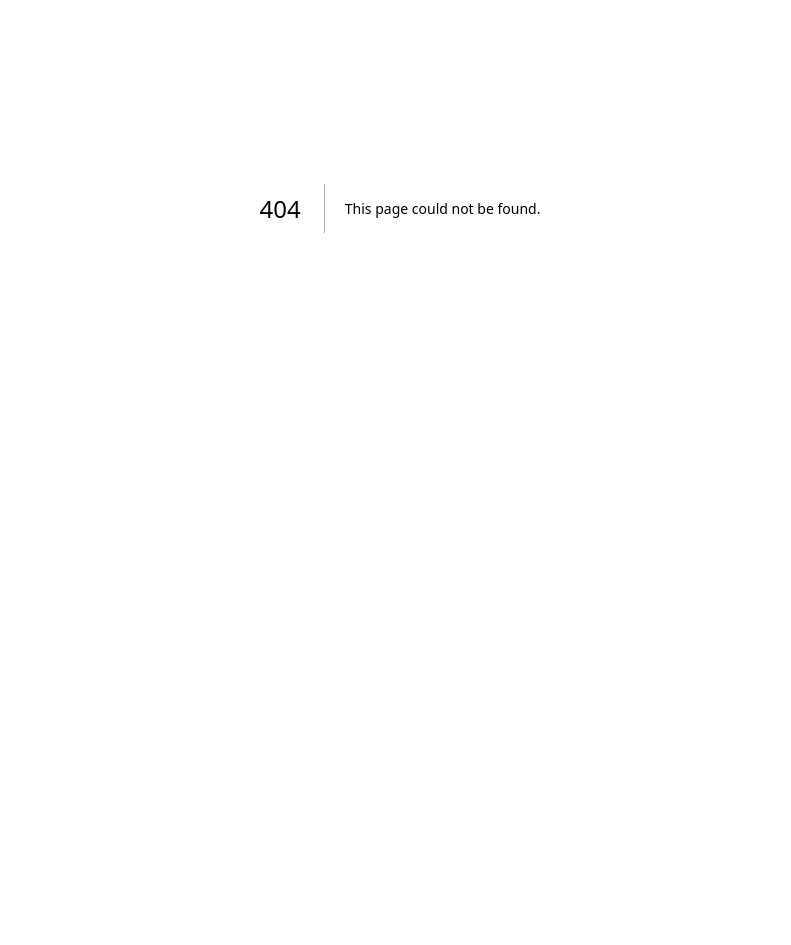
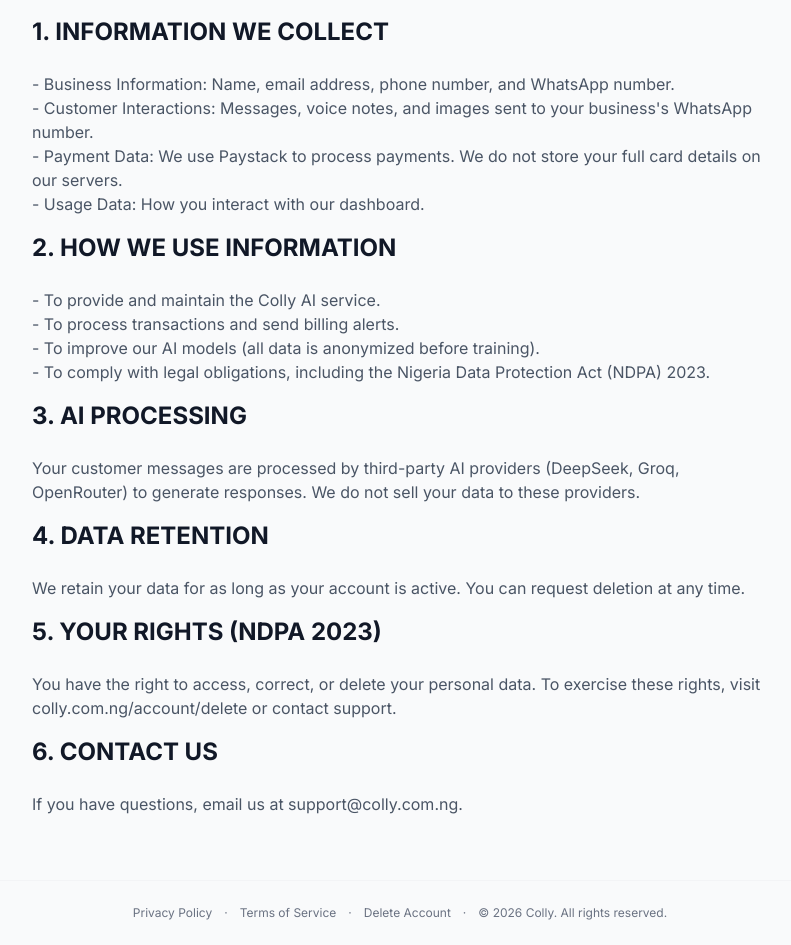
Before and after one commit to collyapp-byte/Colly, a Next.js app: page /privacy in a window 1280 px wide. Before the commit this address had no page. Shown: the part 192-1137 px from the top of the page, without its empty margins (240-1031 px from the left). Before the commit the page ends 800 px from the top, so only its background shows below. Built offline with nearby package versions, Linux system fonts and the light colour scheme.

Commit message:
Legal pages: Privacy, Terms, Account Deletion + Global Footer

```diff
--- a/app/(agents)/layout.tsx
+++ b/app/(agents)/layout.tsx
@@ -2,6 +2,7 @@
 import { connection } from "next/server";
 import { AgentShell } from "@/components/agents/agent-shell";
 import { AgentBadge } from "@/components/agents/agent-badge";
+import { Footer } from "@/components/ui/footer";
 import { requireAgent } from "@/lib/agent-auth";
 
 /*
@@ -36,6 +37,7 @@
   return (
     <AgentShell agentBadge={<AgentBadge agent={agent} />}>
       {children}
+      <Footer />
     </AgentShell>
   );
 }
--- a/app/(agents-public)/layout.tsx
+++ b/app/(agents-public)/layout.tsx
@@ -1,9 +1,11 @@
 import Image from "next/image";
 import type { ReactNode } from "react";
+import { Footer } from "@/components/ui/footer";
 
 /**
  * Layout for the signed-out agent screens (signup and login). Mirrors the
- * business auth layout: a centred card under the Colly mark.
+ * business auth layout: a centred card under the Colly mark, with the global
+ * footer at the bottom of the page.
  */
 export default function AgentsPublicLayout({
   children,
@@ -11,7 +13,8 @@
   children: ReactNode;
 }) {
   return (
-    <div className="flex min-h-screen flex-col items-center justify-center bg-background px-4 py-10">
+    <div className="flex min-h-screen flex-col bg-background">
+      <div className="flex flex-1 flex-col items-center justify-center px-4 py-10">
         <div className="w-full max-w-md">
           <div className="mb-6 flex items-center justify-center gap-2.5">
             <Image src="/logo.svg" alt="Colly" width={40} height={40} priority />
@@ -27,5 +30,8 @@
           {children}
         </div>
       </div>
+
+      <Footer />
+    </div>
   );
 }
--- a/app/(auth)/layout.tsx
+++ b/app/(auth)/layout.tsx
@@ -1,13 +1,16 @@
 import Image from "next/image";
 import type { ReactNode } from "react";
+import { Footer } from "@/components/ui/footer";
 
 /**
  * Layout for the signed-out screens. The dashboard's sidebar and top bar don't
- * apply here, so this is just a centred card with the brand above it.
+ * apply here, so this is just a centred card with the brand above it, plus the
+ * global footer pinned to the bottom of the page.
  */
 export default function AuthLayout({ children }: { children: ReactNode }) {
   return (
-    <div className="flex min-h-screen flex-col items-center justify-center bg-background px-4 py-10">
+    <div className="flex min-h-screen flex-col bg-background">
+      <div className="flex flex-1 flex-col items-center justify-center px-4 py-10">
         <div className="w-full max-w-md">
           <div className="mb-6 flex items-center justify-center gap-2.5">
             <Image src="/logo.svg" alt="Colly" width={40} height={40} priority />
@@ -19,5 +22,8 @@
           {children}
         </div>
       </div>
+
+      <Footer />
+    </div>
   );
 }
--- a/app/(dashboard)/layout.tsx
+++ b/app/(dashboard)/layout.tsx
@@ -1,6 +1,7 @@
 import type { Metadata } from "next";
 import { connection } from "next/server";
 import { DashboardShell } from "@/components/dashboard/dashboard-shell";
+import { Footer } from "@/components/ui/footer";
 import { requireAuth } from "@/lib/auth";
 import { requireSiteAccess } from "@/lib/auth-guards";
 
@@ -48,6 +49,7 @@
   return (
     <DashboardShell businessName={user.businessName}>
       {children}
+      <Footer />
     </DashboardShell>
   );
 }
--- /dev/null
+++ b/app/(public)/account/delete/page.tsx
@@ -0,0 +1,48 @@
+import type { Metadata } from "next";
+
+export const metadata: Metadata = {
+  title: "Account Deletion",
+  description:
+    "Request the permanent deletion of your Colly account and all associated data.",
+};
+
+export default function AccountDeletePage() {
+  return (
+    <div className="max-w-3xl mx-auto py-12 px-4">
+      <h1 className="text-2xl font-bold mb-6">Account Deletion</h1>
+
+      <p className="text-gray-600 mb-4 whitespace-pre-wrap">
+        {`Last updated: October 17, 2026`}
+      </p>
+
+      <p className="text-gray-600 mb-4 whitespace-pre-wrap">
+        {`At Colly, we respect your privacy. You can request the permanent deletion of your account and all associated data at any time.`}
+      </p>
+
+      <h2 className="text-2xl font-bold mb-6">
+        WHAT HAPPENS WHEN YOU DELETE YOUR ACCOUNT:
+      </h2>
+      <p className="text-gray-600 mb-4 whitespace-pre-wrap">
+        {`- Your business profile, dashboard access, and AI assistant will be permanently disabled.
+- All conversations, customer data, product catalogs, and sales records will be permanently erased from our active databases within 30 days.
+- Your subscription will be cancelled immediately via Paystack.`}
+      </p>
+
+      <h2 className="text-2xl font-bold mb-6">HOW TO DELETE:</h2>
+      <p className="text-gray-600 mb-4 whitespace-pre-wrap">
+        {`Send an email to support@colly.com.ng with the subject line "Account Deletion Request" from the email address associated with your Colly account, OR use the button below.`}
+      </p>
+
+      <p className="text-gray-600 mb-4 whitespace-pre-wrap">
+        {`Please note: Once deleted, this data cannot be recovered.`}
+      </p>
+
+      <a
+        href="mailto:support@colly.com.ng?subject=Account%20Deletion%20Request"
+        className="inline-flex items-center justify-center rounded-lg bg-red-600 px-6 py-3 text-sm font-semibold text-white hover:bg-red-700 transition-colors"
+      >
+        Request Account Deletion
+      </a>
+    </div>
+  );
+}
--- /dev/null
+++ b/app/(public)/layout.tsx
@@ -0,0 +1,15 @@
+import type { ReactNode } from "react";
+import { Footer } from "@/components/ui/footer";
+
+/**
+ * Layout for the always-public pages (legal pages, account deletion). No
+ * session is required, so this is just a page column with the global footer.
+ */
+export default function PublicLayout({ children }: { children: ReactNode }) {
+  return (
+    <div className="flex min-h-screen flex-col bg-background">
+      <main className="flex-1">{children}</main>
+      <Footer />
+    </div>
+  );
+}
--- /dev/null
+++ b/app/(public)/privacy/page.tsx
@@ -0,0 +1,59 @@
+import type { Metadata } from "next";
+
+export const metadata: Metadata = {
+  title: "Privacy Policy",
+  description:
+    "How Colly collects, uses, and protects your information under the Nigeria Data Protection Act 2023.",
+};
+
+export default function PrivacyPage() {
+  return (
+    <div className="max-w-3xl mx-auto py-12 px-4">
+      <h1 className="text-2xl font-bold mb-6">Privacy Policy</h1>
+
+      <p className="text-gray-600 mb-4 whitespace-pre-wrap">
+        {`Last updated: October 17, 2026`}
+      </p>
+
+      <p className="text-gray-600 mb-4 whitespace-pre-wrap">
+        {`Colly ("we," "us," or "our") provides an AI-powered WhatsApp assistant for businesses in Nigeria. This Privacy Policy explains how we collect, use, and protect your information.`}
+      </p>
+
+      <h2 className="text-2xl font-bold mb-6">1. INFORMATION WE COLLECT</h2>
+      <p className="text-gray-600 mb-4 whitespace-pre-wrap">
+        {`- Business Information: Name, email address, phone number, and WhatsApp number.
+- Customer Interactions: Messages, voice notes, and images sent to your business's WhatsApp number.
+- Payment Data: We use Paystack to process payments. We do not store your full card details on our servers.
+- Usage Data: How you interact with our dashboard.`}
+      </p>
+
+      <h2 className="text-2xl font-bold mb-6">2. HOW WE USE INFORMATION</h2>
+      <p className="text-gray-600 mb-4 whitespace-pre-wrap">
+        {`- To provide and maintain the Colly AI service.
+- To process transactions and send billing alerts.
+- To improve our AI models (all data is anonymized before training).
+- To comply with legal obligations, including the Nigeria Data Protection Act (NDPA) 2023.`}
+      </p>
+
+      <h2 className="text-2xl font-bold mb-6">3. AI PROCESSING</h2>
+      <p className="text-gray-600 mb-4 whitespace-pre-wrap">
+        {`Your customer messages are processed by third-party AI providers (DeepSeek, Groq, OpenRouter) to generate responses. We do not sell your data to these providers.`}
+      </p>
+
+      <h2 className="text-2xl font-bold mb-6">4. DATA RETENTION</h2>
+      <p className="text-gray-600 mb-4 whitespace-pre-wrap">
+        {`We retain your data for as long as your account is active. You can request deletion at any time.`}
+      </p>
+
+      <h2 className="text-2xl font-bold mb-6">5. YOUR RIGHTS (NDPA 2023)</h2>
+      <p className="text-gray-600 mb-4 whitespace-pre-wrap">
+        {`You have the right to access, correct, or delete your personal data. To exercise these rights, visit colly.com.ng/account/delete or contact support.`}
+      </p>
+
+      <h2 className="text-2xl font-bold mb-6">6. CONTACT US</h2>
+      <p className="text-gray-600 mb-4 whitespace-pre-wrap">
+        {`If you have questions, email us at support@colly.com.ng.`}
+      </p>
+    </div>
+  );
+}
--- /dev/null
+++ b/app/(public)/terms/page.tsx
@@ -0,0 +1,58 @@
+import type { Metadata } from "next";
+
+export const metadata: Metadata = {
+  title: "Terms of Service",
+  description:
+    "The terms governing your use of the Colly AI assistant for WhatsApp.",
+};
+
+export default function TermsPage() {
+  return (
+    <div className="max-w-3xl mx-auto py-12 px-4">
+      <h1 className="text-2xl font-bold mb-6">Terms of Service</h1>
+
+      <p className="text-gray-600 mb-4 whitespace-pre-wrap">
+        {`Last updated: October 17, 2026`}
+      </p>
+
+      <p className="text-gray-600 mb-4 whitespace-pre-wrap">
+        {`Welcome to Colly. By using our service, you agree to these Terms.`}
+      </p>
+
+      <h2 className="text-2xl font-bold mb-6">1. THE SERVICE</h2>
+      <p className="text-gray-600 mb-4 whitespace-pre-wrap">
+        {`Colly provides an AI assistant that connects to WhatsApp to help businesses manage customer inquiries. The service is provided "as is" and may occasionally be subject to downtime or AI inaccuracies.`}
+      </p>
+
+      <h2 className="text-2xl font-bold mb-6">2. SUBSCRIPTIONS AND BILLING</h2>
+      <p className="text-gray-600 mb-4 whitespace-pre-wrap">
+        {`- Plans are billed monthly or yearly via Paystack.
+- You can cancel at any time. Access continues until the end of the billing cycle.
+- Message caps apply per plan. Overage messages require purchasing credits.`}
+      </p>
+
+      <h2 className="text-2xl font-bold mb-6">3. ACCEPTABLE USE</h2>
+      <p className="text-gray-600 mb-4 whitespace-pre-wrap">
+        {`You agree NOT to use Colly to:
+- Send spam, unsolicited marketing, or bulk messages.
+- Violate Meta's WhatsApp Commerce Policy.
+- Engage in illegal activities.`}
+      </p>
+
+      <h2 className="text-2xl font-bold mb-6">4. AI DISCLAIMER</h2>
+      <p className="text-gray-600 mb-4 whitespace-pre-wrap">
+        {`The AI generates responses based on the product data you provide. While we strive for accuracy, Colly is not responsible for incorrect information generated by the AI. The business owner is responsible for monitoring conversations and taking over when necessary.`}
+      </p>
+
+      <h2 className="text-2xl font-bold mb-6">5. LIMITATION OF LIABILITY</h2>
+      <p className="text-gray-600 mb-4 whitespace-pre-wrap">
+        {`To the maximum extent permitted by law, Colly shall not be liable for any indirect, incidental, or consequential damages resulting from the use of our service.`}
+      </p>
+
+      <h2 className="text-2xl font-bold mb-6">6. GOVERNING LAW</h2>
+      <p className="text-gray-600 mb-4 whitespace-pre-wrap">
+        {`These Terms are governed by the laws of the Federal Republic of Nigeria.`}
+      </p>
+    </div>
+  );
+}
--- /dev/null
+++ b/components/ui/footer.tsx
@@ -0,0 +1,28 @@
+import Link from "next/link";
+
+/**
+ * Global site footer with the legal links and copyright line. Rendered at the
+ * bottom of the public, auth and dashboard shells.
+ */
+export function Footer() {
+  return (
+    <footer className="flex flex-wrap items-center justify-center gap-x-3 gap-y-1 border-t border-gray-100 px-4 py-6 text-xs text-gray-500">
+      <Link href="/privacy" className="transition-colors hover:text-gray-700">
+        Privacy Policy
+      </Link>
+      <span aria-hidden="true">·</span>
+      <Link href="/terms" className="transition-colors hover:text-gray-700">
+        Terms of Service
+      </Link>
+      <span aria-hidden="true">·</span>
+      <Link
+        href="/account/delete"
+        className="transition-colors hover:text-gray-700"
+      >
+        Delete Account
+      </Link>
+      <span aria-hidden="true">·</span>
+      <p>© 2026 Colly. All rights reserved.</p>
+    </footer>
+  );
+}
--- a/lib/supabase/proxy.ts
+++ b/lib/supabase/proxy.ts
@@ -13,8 +13,11 @@
  */
 const AGENT_PUBLIC_PATHS = ["/agents/login", "/agents/signup"];
 
-/** Always-public paths (no session required): agent certificate verification. */
-const PUBLIC_PATHS = ["/verify"];
+/**
+ * Always-public paths (no session required): agent certificate verification and
+ * the legal pages (privacy, terms, account deletion).
+ */
+const PUBLIC_PATHS = ["/verify", "/privacy", "/terms", "/account/delete"];
 
 /**
  * Auth routes a signed-in visitor is bounced away from -- but only when the
```
Lines whose indentation alone changed are shown as unchanged.
